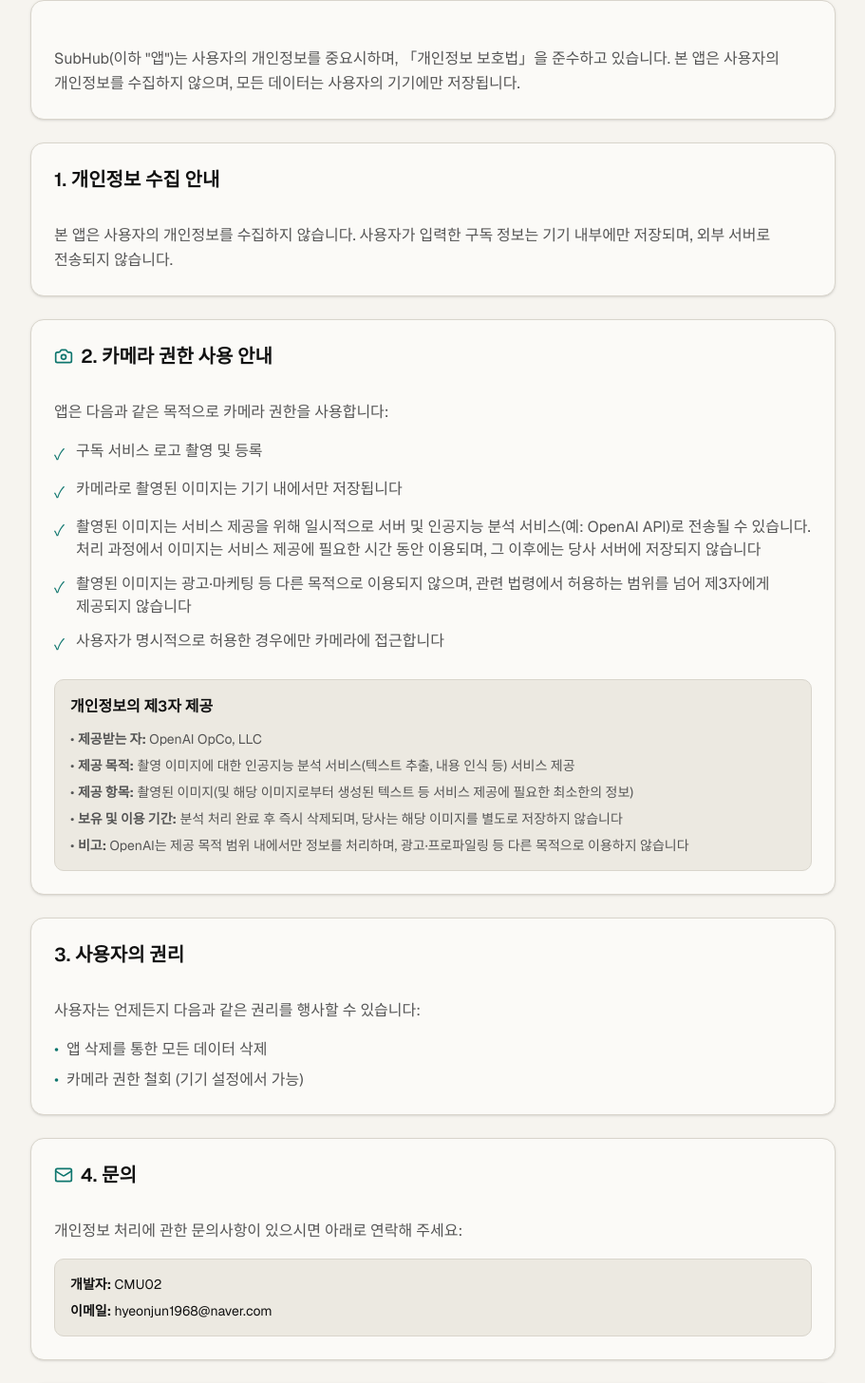
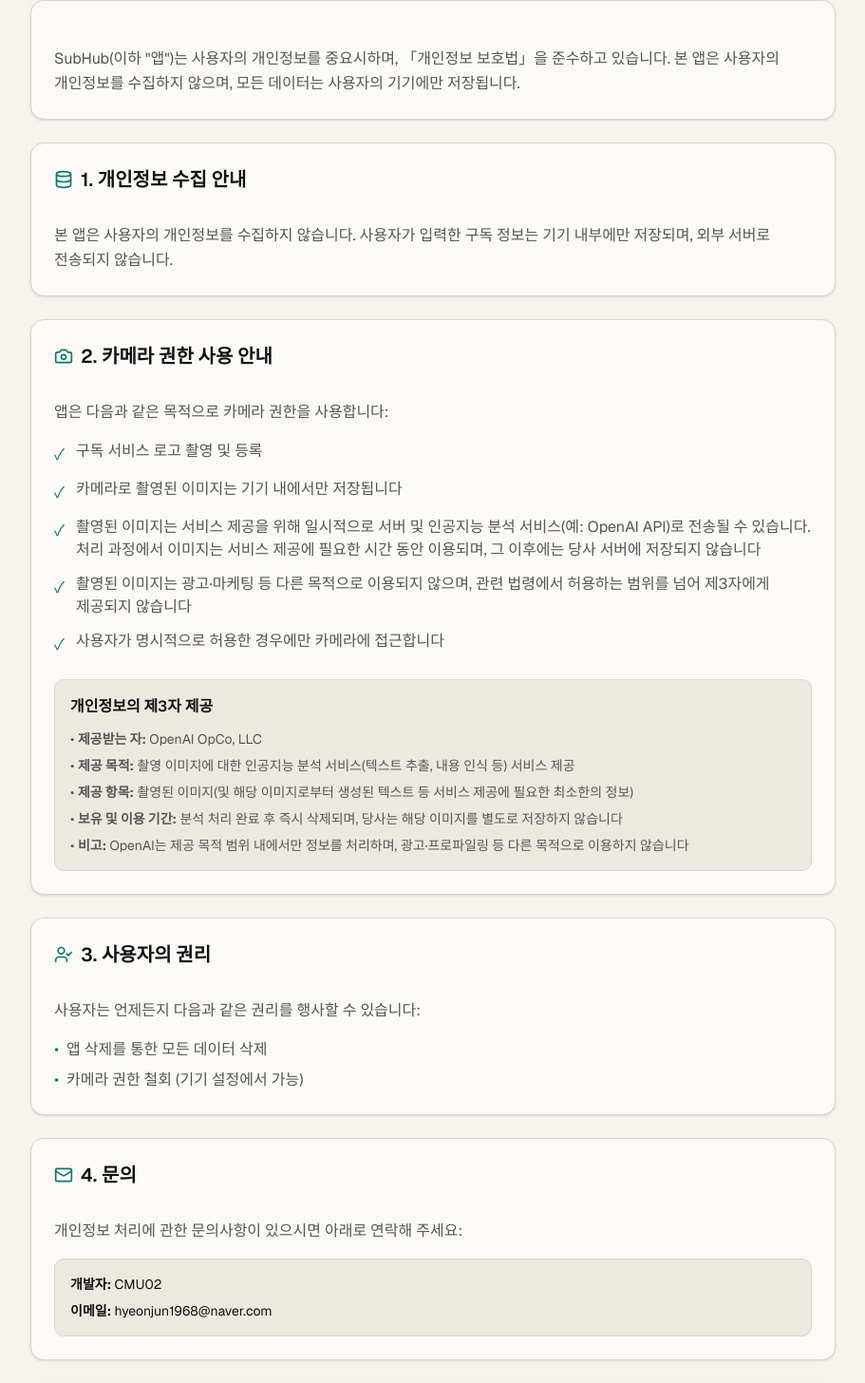
Before and after one commit to CMU02/Portfolio, a Next.js app: page /projects/subhub/privacy in a window 1280 px wide. Shown: the part 360-1816 px from the top of the page at 95% size, without its empty margins (184-1095 px from the left). Built offline with nearby package versions, Linux system fonts and the light colour scheme.

Commit message:
feat(pages): 자격증·404·로딩·개인정보 페이지에 lucide 아이콘 적용
장식 아이콘은 aria-hidden, 로딩 스피너는 motion-safe에서만 회전한다.

```diff
--- a/app/certifications/page.tsx
+++ b/app/certifications/page.tsx
@@ -1,7 +1,7 @@
 import type { Metadata } from "next";
 import { Badge } from "@/components/ui/badge";
 import { Card } from "@/components/ui/card";
-import { ExternalLink } from "lucide-react";
+import { Award, ExternalLink } from "lucide-react";
 import * as motion from "motion/react-client";
 import { PageLayout } from "@/components/common/page-layout";
 import { SITE_CONFIG } from "@/lib/constants";
@@ -32,7 +32,8 @@ export default function CertificationsPage() {
             <div className="flex flex-col md:flex-row md:items-start gap-6">
               <div className="flex-1">
                 <div className="flex items-start justify-between mb-3">
-                  <h3 className="text-2xl font-semibold">
+                  <h3 className="flex items-start gap-2 text-2xl font-semibold">
+                    <Award aria-hidden className="mt-1.5 size-5 shrink-0 text-primary-text" />
                     AWS Certified Solutions Architect – Associate
                   </h3>
                   <Badge variant="secondary" className="ml-2">
@@ -50,7 +51,7 @@ export default function CertificationsPage() {
                   rel="noopener noreferrer"
                   className="inline-flex items-center gap-2 min-h-11 text-primary-text underline underline-offset-4 hover:no-underline"
                 >
-                  <ExternalLink className="w-4 h-4" />
+                  <ExternalLink aria-hidden className="size-4" />
                   배지 확인하기
                 </a>
               </div>
--- a/app/loading.tsx
+++ b/app/loading.tsx
@@ -1,3 +1,4 @@
+import { Loader2 } from "lucide-react";
 import { PageLayout } from "@/components/common/page-layout";
 
 export default function Loading() {
@@ -6,7 +7,7 @@ export default function Loading() {
       <div className="flex items-center justify-center min-h-[50vh]">
         <div className="text-center">
           {/* 로딩 스피너 */}
-          <div className="w-12 h-12 border-4 border-border border-t-primary-text rounded-full animate-spin mx-auto mb-4"></div>
+          <Loader2 aria-hidden className="mx-auto mb-4 size-8 text-primary-text motion-safe:animate-spin" />
           <p className="text-muted-foreground">로딩 중...</p>
         </div>
       </div>
--- a/app/not-found.tsx
+++ b/app/not-found.tsx
@@ -1,7 +1,7 @@
 import type { Metadata } from "next";
 import Link from "next/link";
 import { Button } from "@/components/ui/button";
-import { Home, ArrowLeft } from "lucide-react";
+import { Home, ArrowLeft, Compass } from "lucide-react";
 import { PageLayout } from "@/components/common/page-layout";
 
 export const metadata: Metadata = {
@@ -18,6 +18,7 @@ export default function NotFound() {
   return (
     <PageLayout>
       <div className="text-center max-w-2xl mx-auto">
+        <Compass aria-hidden className="mx-auto mb-4 size-10 text-muted-foreground" />
         <h1 className="text-6xl font-bold mb-4 text-balance">404</h1>
         <h2 className="text-2xl font-semibold mb-6">
           페이지를 찾을 수 없습니다
@@ -30,14 +31,14 @@ export default function NotFound() {
         <div className="flex flex-col sm:flex-row gap-4 justify-center">
           <Button asChild size="lg">
             <Link href="/">
-              <Home className="w-4 h-4 mr-2" />
+              <Home aria-hidden className="size-4" />
               홈으로 돌아가기
             </Link>
           </Button>
 
           <Button variant="outline" size="lg" asChild>
             <Link href="/#work">
-              <ArrowLeft className="w-4 h-4 mr-2" />
+              <ArrowLeft aria-hidden className="size-4" />
               프로젝트 보기
             </Link>
           </Button>
--- a/app/projects/subhub/privacy/page.tsx
+++ b/app/projects/subhub/privacy/page.tsx
@@ -5,7 +5,7 @@ import Link from "next/link";
 import { Navigation } from "@/components/navigation";
 import { Card, CardContent, CardHeader, CardTitle } from "@/components/ui/card";
 import { Button } from "@/components/ui/button";
-import { ArrowLeft, Shield, Camera, Mail } from "lucide-react";
+import { ArrowLeft, Shield, Camera, Mail, Database, UserCheck, RefreshCw } from "lucide-react";
 // import { Bell } from "lucide-react"; // 알림 기능 추가 시 사용
 
 export default function SubHubPrivacyPage() {
@@ -37,7 +37,7 @@ export default function SubHubPrivacyPage() {
             className="mb-12 text-center"
           >
             <div className="flex items-center justify-center gap-3 mb-4">
-              <Shield className="w-10 h-10 text-primary-text" />
+              <Shield aria-hidden className="size-10 text-primary-text" />
               <h1 className="text-4xl md:text-5xl font-bold text-balance">
                 개인정보처리방침
               </h1>
@@ -76,7 +76,8 @@ export default function SubHubPrivacyPage() {
             >
               <Card>
                 <CardHeader>
-                  <CardTitle className="text-xl">
+                  <CardTitle className="flex items-center gap-2 text-xl">
+                    <Database aria-hidden className="size-5 text-primary-text" />
                     1. 개인정보 수집 안내
                   </CardTitle>
                 </CardHeader>
@@ -99,7 +100,7 @@ export default function SubHubPrivacyPage() {
               <Card className="border-border">
                 <CardHeader>
                   <CardTitle className="flex items-center gap-2 text-xl">
-                    <Camera className="w-5 h-5 text-primary-text" />
+                    <Camera aria-hidden className="size-5 text-primary-text" />
                     2. 카메라 권한 사용 안내
                   </CardTitle>
                 </CardHeader>
@@ -195,7 +196,7 @@ export default function SubHubPrivacyPage() {
               <Card>
                 <CardHeader>
                   <CardTitle className="flex items-center gap-2 text-xl">
-                    <Bell className="w-5 h-5 text-primary-text" />
+                    <Bell aria-hidden className="size-5 text-primary-text" />
                     3. 알림 권한 사용 안내
                   </CardTitle>
                 </CardHeader>
@@ -226,7 +227,10 @@ export default function SubHubPrivacyPage() {
             >
               <Card>
                 <CardHeader>
-                  <CardTitle className="text-xl">3. 사용자의 권리</CardTitle>
+                  <CardTitle className="flex items-center gap-2 text-xl">
+                    <UserCheck aria-hidden className="size-5 text-primary-text" />
+                    3. 사용자의 권리
+                  </CardTitle>
                 </CardHeader>
                 <CardContent>
                   <p className="text-muted-foreground leading-relaxed mb-4">
@@ -255,7 +259,7 @@ export default function SubHubPrivacyPage() {
               <Card className="border-border">
                 <CardHeader>
                   <CardTitle className="flex items-center gap-2 text-xl">
-                    <Mail className="w-5 h-5 text-primary-text" />
+                    <Mail aria-hidden className="size-5 text-primary-text" />
                     4. 문의
                   </CardTitle>
                 </CardHeader>
@@ -286,7 +290,8 @@ export default function SubHubPrivacyPage() {
             >
               <Card>
                 <CardHeader>
-                  <CardTitle className="text-xl">
+                  <CardTitle className="flex items-center gap-2 text-xl">
+                    <RefreshCw aria-hidden className="size-5 text-primary-text" />
                     5. 개인정보처리방침의 변경
                   </CardTitle>
                 </CardHeader>
```
